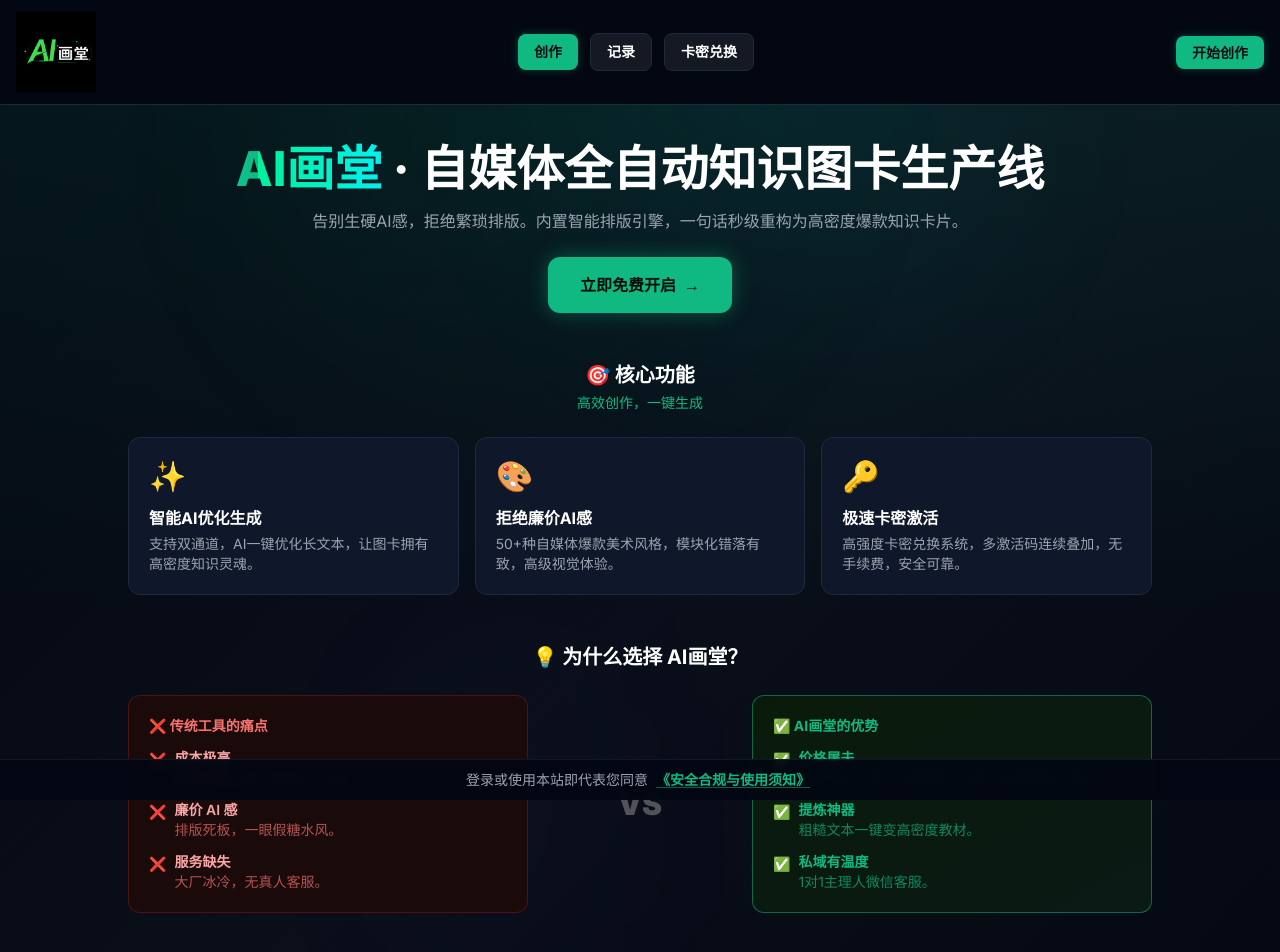
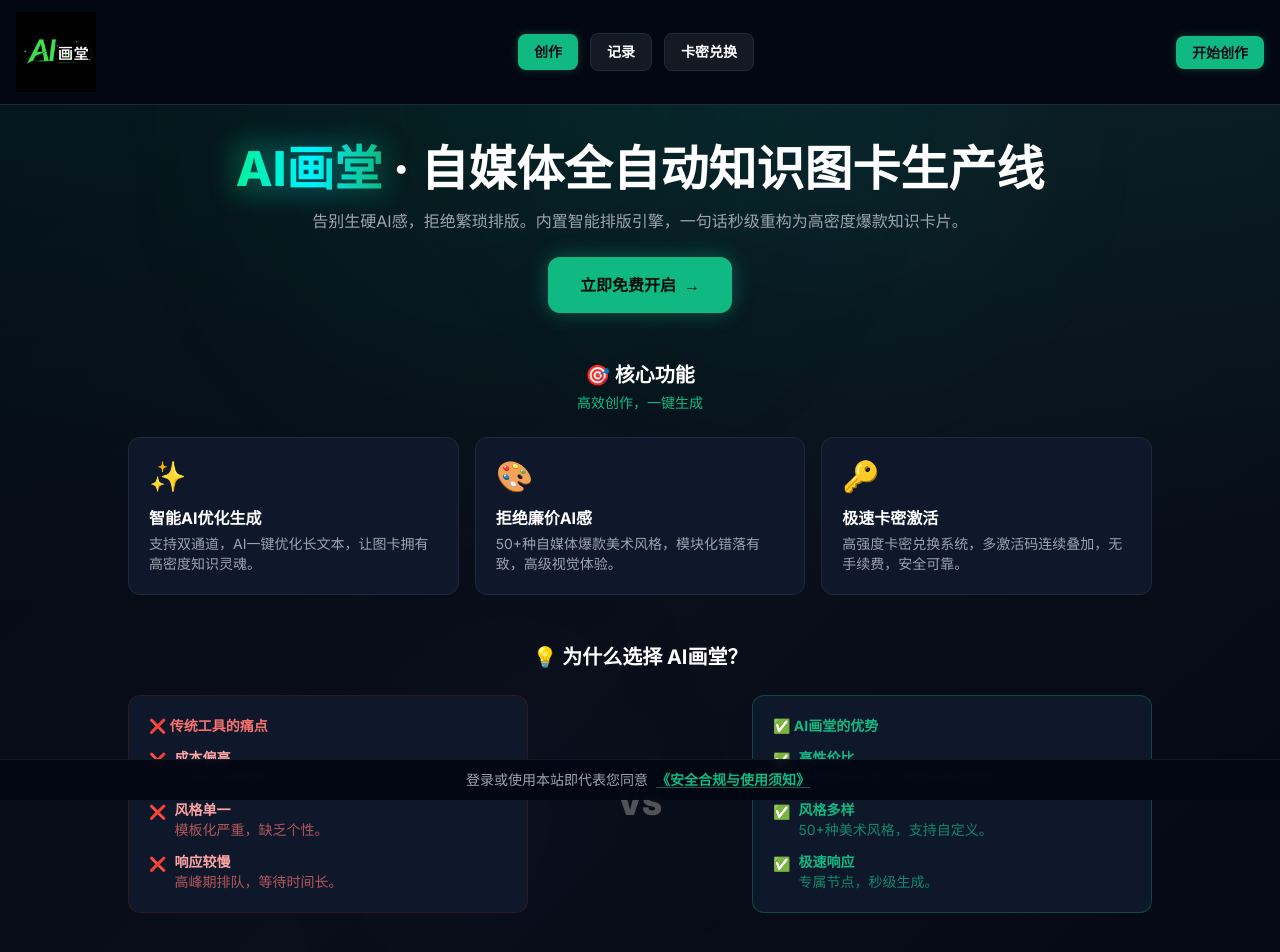
Before and after one commit to haoy0600-ctrl/aihuatang, a Next.js app: page / in a window 1280 px wide. Shown: the top 952 px of the page. Built offline with nearby package versions, Linux system fonts and the light colour scheme; a web font is replaced by a local one.

Commit message:
更新首页

```diff
--- a/app/globals.css
+++ b/app/globals.css
@@ -130,13 +130,44 @@
   animation: aurora-glow 8s ease-in-out infinite;
 }
 
-@keyframes title-fade {
+@keyframes gradient-flow {
+  0%, 100% {
+    background-position: 0% 50%;
+  }
+  50% {
+    background-position: 100% 50%;
+  }
+}
+
+.animate-gradient-flow {
+  animation: gradient-flow 4s ease-in-out infinite;
+}
+
+@keyframes title-reveal {
   0% {
     opacity: 0;
-    transform: translateY(-10px);
+    transform: translateX(-20px);
+    filter: blur(4px);
   }
   50% {
-    opacity: 0.5;
+    opacity: 0.7;
+    filter: blur(2px);
+  }
+  100% {
+    opacity: 1;
+    transform: translateX(0);
+    filter: blur(0);
+  }
+}
+
+.animate-title-reveal {
+  animation: title-reveal 1s ease-out forwards;
+}
+
+@keyframes fade-in-up {
+  0% {
+    opacity: 0;
+    transform: translateY(30px);
   }
   100% {
     opacity: 1;
@@ -144,19 +175,6 @@
   }
 }
 
-.animate-title-fade {
-  animation: title-fade 1.2s ease-out forwards;
+.animate-fade-in-up {
+  animation: fade-in-up 0.8s ease-out forwards;
 }
-
-@keyframes gradient-shine {
-  0% {
-    background-position: -200% center;
-  }
-  100% {
-    background-position: 200% center;
-  }
-}
-
-.animate-gradient-shine {
-  animation: gradient-shine 3s ease-in-out infinite;
-}
--- a/app/page.tsx
+++ b/app/page.tsx
@@ -1,7 +1,7 @@
 'use client'
 
 import Link from 'next/link'
-import { useState, useEffect } from 'react'
+import { useState, useEffect, useRef } from 'react'
 import { TermsModal } from '@/components/TermsModal'
 import { getStoredSession } from '@/lib/session'
 
@@ -9,6 +9,8 @@
   const [mobileMenuOpen, setMobileMenuOpen] = useState(false)
   const [showTermsModal, setShowTermsModal] = useState(false)
   const [isAdmin, setIsAdmin] = useState(false)
+  const [isVisible, setIsVisible] = useState(false)
+  const heroRef = useRef<HTMLDivElement>(null)
 
   useEffect(() => {
     const checkAdmin = () => {
@@ -18,6 +20,23 @@
       }
     }
     checkAdmin()
+  }, [])
+
+  useEffect(() => {
+    const observer = new IntersectionObserver(
+      ([entry]) => {
+        if (entry.isIntersecting) {
+          setIsVisible(true)
+        }
+      },
+      { threshold: 0.1 }
+    )
+
+    if (heroRef.current) {
+      observer.observe(heroRef.current)
+    }
+
+    return () => observer.disconnect()
   }, [])
 
   const features = [
@@ -57,15 +76,13 @@
   ]
 
   return (
-    <div className="min-h-screen w-full bg-[#030712] text-white flex flex-col relative overflow-x-hidden">
-      {/* 背景层 */}
+    <div className="min-h-screen w-full bg-[#030712] text-white flex flex-col relative">
       <div className="absolute inset-0 bg-gradient-to-br from-[#030712] via-[#0a0f1a] to-[#030712] pointer-events-none"></div>
       <div className="absolute inset-0 bg-gradient-to-b from-[#10B981]/10 via-transparent to-transparent pointer-events-none"></div>
       <div className="absolute -top-20 left-1/4 w-[500px] h-[500px] bg-gradient-to-br from-[#10B981]/20 via-[#10B981]/5 to-transparent rounded-full blur-[120px] pointer-events-none animate-aurora-glow"></div>
       <div className="absolute -top-20 right-1/4 w-[450px] h-[450px] bg-gradient-to-bl from-[#00F2FE]/20 via-[#00F2FE]/5 to-transparent rounded-full blur-[100px] pointer-events-none animate-aurora-glow" style={{animationDelay: '2s'}}></div>
       <div className="absolute top-1/2 left-1/3 w-[400px] h-[400px] bg-gradient-to-r from-[#8B5CF6]/15 via-transparent to-transparent rounded-full blur-[100px] pointer-events-none animate-aurora-glow" style={{animationDelay: '4s'}}></div>
 
-      {/* Header */}
       <header className="flex-shrink-0 border-b border-[#1e293b] sticky top-0 z-[60] bg-[#030712]/95 backdrop-blur-sm">
         <div className="w-full px-3 sm:px-4 py-3 flex items-center justify-between">
           <Link href="/" className="flex-shrink-0">
@@ -132,28 +149,30 @@
       </header>
 
       <main className="flex-1 flex flex-col items-center px-3 py-6 sm:py-10 relative z-10 pt-20 pb-24">
-        {/* Hero区域 */}
-        <div className="text-center mb-8 sm:mb-12">
+        <div ref={heroRef} className="text-center mb-8 sm:mb-12">
           <h1 className="text-2xl sm:text-3xl md:text-4xl lg:text-5xl font-extrabold mb-3 sm:mb-4">
-            <span className="bg-gradient-to-r from-[#03F09C] via-[#00F2FE] to-[#10B981] bg-clip-text text-transparent animate-gradient-shine bg-[length:200%_auto]">
-              AI画堂
+            <span className="relative inline-block">
+              <span className="bg-gradient-to-r from-[#03F09C] via-[#00F2FE] to-[#10B981] bg-clip-text text-transparent animate-gradient-flow">
+                AI画堂
+              </span>
+              <span className="absolute -inset-1 bg-gradient-to-r from-[#03F09C] via-[#00F2FE] to-[#10B981] opacity-20 blur-md -z-10 animate-gradient-flow"></span>
             </span>
-            <span className="text-white animate-title-fade"> · 自媒体全自动知识图卡生产线</span>
+            <span className={`text-white ${isVisible ? 'animate-title-reveal' : 'opacity-0'}`}> · 自媒体全自动知识图卡生产线</span>
           </h1>
-          <p className="text-sm sm:text-base text-gray-400 max-w-2xl mx-auto mb-4 sm:mb-6 leading-relaxed">
+          <p className={`text-sm sm:text-base text-gray-400 max-w-2xl mx-auto mb-4 sm:mb-6 leading-relaxed ${isVisible ? 'animate-fade-in-up' : 'opacity-0'}`} style={{animationDelay: '0.3s'}}>
             告别生硬AI感，拒绝繁琐排版。内置智能排版引擎，一句话秒级重构为高密度爆款知识卡片。
           </p>
           <Link
             href="/dashboard"
-            className="inline-flex items-center gap-2 px-6 sm:px-8 py-3 sm:py-4 bg-[#10B981] text-[#040D0A] rounded-xl text-sm sm:text-base font-bold shadow-[0_0_20px_rgba(16,185,129,0.4)] hover:shadow-[0_0_30px_rgba(16,185,129,0.6)] transition-all"
+            className={`inline-flex items-center gap-2 px-6 sm:px-8 py-3 sm:py-4 bg-[#10B981] text-[#040D0A] rounded-xl text-sm sm:text-base font-bold shadow-[0_0_20px_rgba(16,185,129,0.4)] hover:shadow-[0_0_30px_rgba(16,185,129,0.6)] transition-all ${isVisible ? 'animate-fade-in-up' : 'opacity-0'}`}
+            style={{animationDelay: '0.6s'}}
           >
             立即免费开启
             <span>→</span>
           </Link>
         </div>
 
-        {/* 核心功能 */}
-        <div className="w-full max-w-5xl mb-8 sm:mb-12">
+        <div className={`w-full max-w-5xl mb-8 sm:mb-12 ${isVisible ? 'animate-fade-in-up' : 'opacity-0'}`} style={{animationDelay: '0.9s'}}>
           <div className="text-center mb-4 sm:mb-6">
             <h2 className="text-lg sm:text-xl font-bold text-white mb-1">🎯 核心功能</h2>
             <p className="text-xs sm:text-sm text-[#10B981]">高效创作，一键生成</p>
@@ -163,6 +182,7 @@
               <div
                 key={index}
                 className="bg-[#0f172a] rounded-xl border border-[#1e293b] p-4 sm:p-5 hover:border-[#10B981] transition-all duration-300 hover:shadow-[0_0_20px_rgba(16,185,129,0.1)]"
+                style={{animationDelay: `${1 + index * 0.15}s`}}
               >
                 <div className="text-2xl sm:text-3xl mb-2 sm:mb-3">{feature.icon}</div>
                 <h3 className="text-sm sm:text-base font-bold text-white mb-1">{feature.title}</h3>
@@ -172,34 +192,33 @@
           </div>
         </div>
 
-        {/* VS对比 */}
-        <div className="w-full max-w-5xl mb-8 sm:mb-12">
+        <div className={`w-full max-w-5xl mb-8 sm:mb-12 ${isVisible ? 'animate-fade-in-up' : 'opacity-0'}`} style={{animationDelay: '1.4s'}}>
           <div className="text-center mb-4 sm:mb-6">
             <h2 className="text-lg sm:text-xl font-bold text-white">💡 为什么选择 AI画堂？</h2>
           </div>
           <div className="grid grid-cols-1 md:grid-cols-5 gap-3 sm:gap-4">
-            <div className="md:col-span-2 bg-[#1a0a0a] border border-red-900/50 rounded-xl p-4 sm:p-5">
+            <div className="md:col-span-2 bg-[#0f172a] border border-red-900/30 rounded-xl p-4 sm:p-5">
               <h3 className="text-sm font-bold text-red-400 mb-3">❌ 传统工具的痛点</h3>
               <div className="space-y-2 sm:space-y-3">
                 <div className="flex items-start gap-2">
                   <span className="text-red-500 text-sm mt-0.5">❌</span>
                   <div>
-                    <p className="text-sm text-red-300 font-semibold">成本极高</p>
-                    <p className="text-xs sm:text-sm text-red-400/70">月费动辄上百，单张 1-2 元。</p>
+                    <p className="text-sm text-red-300 font-semibold">成本偏高</p>
+                    <p className="text-xs sm:text-sm text-red-400/70">主流平台单张约 0.5-1 元。</p>
                   </div>
                 </div>
                 <div className="flex items-start gap-2">
                   <span className="text-red-500 text-sm mt-0.5">❌</span>
                   <div>
-                    <p className="text-sm text-red-300 font-semibold">廉价 AI 感</p>
-                    <p className="text-xs sm:text-sm text-red-400/70">排版死板，一眼假糖水风。</p>
+                    <p className="text-sm text-red-300 font-semibold">风格单一</p>
+                    <p className="text-xs sm:text-sm text-red-400/70">模板化严重，缺乏个性。</p>
                   </div>
                 </div>
                 <div className="flex items-start gap-2">
                   <span className="text-red-500 text-sm mt-0.5">❌</span>
                   <div>
-                    <p className="text-sm text-red-300 font-semibold">服务缺失</p>
-                    <p className="text-xs sm:text-sm text-red-400/70">大厂冰冷，无真人客服。</p>
+                    <p className="text-sm text-red-300 font-semibold">响应较慢</p>
+                    <p className="text-xs sm:text-sm text-red-400/70">高峰期排队，等待时间长。</p>
                   </div>
                 </div>
               </div>
@@ -209,28 +228,28 @@
               <div className="font-black text-2xl sm:text-3xl text-zinc-600">VS</div>
             </div>
 
-            <div className="md:col-span-2 bg-gradient-to-br from-[#0a1a0a] to-[#0a1a15] border border-[#10B981]/50 rounded-xl p-4 sm:p-5">
+            <div className="md:col-span-2 bg-[#0f172a] border border-[#10B981]/30 rounded-xl p-4 sm:p-5">
               <h3 className="text-sm font-bold text-[#10B981] mb-3">✅ AI画堂的优势</h3>
               <div className="space-y-2 sm:space-y-3">
                 <div className="flex items-start gap-2">
                   <span className="text-[#10B981] text-sm mt-0.5">✅</span>
                   <div>
-                    <p className="text-sm text-[#10B981] font-semibold">价格屠夫</p>
-                    <p className="text-xs sm:text-sm text-[#10B981]/70">1K高清2点/张，2K超清4点/张，4K极清8点/张。</p>
+                    <p className="text-sm text-[#10B981] font-semibold">高性价比</p>
+                    <p className="text-xs sm:text-sm text-[#10B981]/70">1K高清2点/张，多档位灵活选择。</p>
                   </div>
                 </div>
                 <div className="flex items-start gap-2">
                   <span className="text-[#10B981] text-sm mt-0.5">✅</span>
                   <div>
-                    <p className="text-sm text-[#10B981] font-semibold">提炼神器</p>
-                    <p className="text-xs sm:text-sm text-[#10B981]/70">粗糙文本一键变高密度教材。</p>
+                    <p className="text-sm text-[#10B981] font-semibold">风格多样</p>
+                    <p className="text-xs sm:text-sm text-[#10B981]/70">50+种美术风格，支持自定义。</p>
                   </div>
                 </div>
                 <div className="flex items-start gap-2">
                   <span className="text-[#10B981] text-sm mt-0.5">✅</span>
                   <div>
-                    <p className="text-sm text-[#10B981] font-semibold">私域有温度</p>
-                    <p className="text-xs sm:text-sm text-[#10B981]/70">1对1主理人微信客服。</p>
+                    <p className="text-sm text-[#10B981] font-semibold">极速响应</p>
+                    <p className="text-xs sm:text-sm text-[#10B981]/70">专属节点，秒级生成。</p>
                   </div>
                 </div>
               </div>
@@ -238,8 +257,7 @@
           </div>
         </div>
 
-        {/* 创作流程 */}
-        <div className="w-full max-w-4xl mb-8 sm:mb-12">
+        <div className={`w-full max-w-4xl mb-8 sm:mb-12 ${isVisible ? 'animate-fade-in-up' : 'opacity-0'}`} style={{animationDelay: '1.7s'}}>
           <div className="text-center mb-4 sm:mb-6">
             <h2 className="text-lg sm:text-xl font-bold text-white">🚀 创作流程</h2>
             <p className="text-xs sm:text-sm text-[#10B981]">简单三步，轻松上手</p>
```
Also changed, not shown: app/dashboard/page.tsx (+10 -1 lines).
